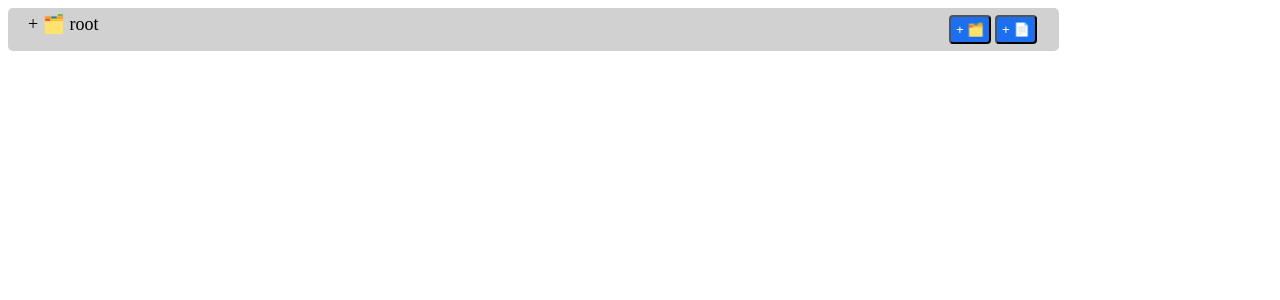
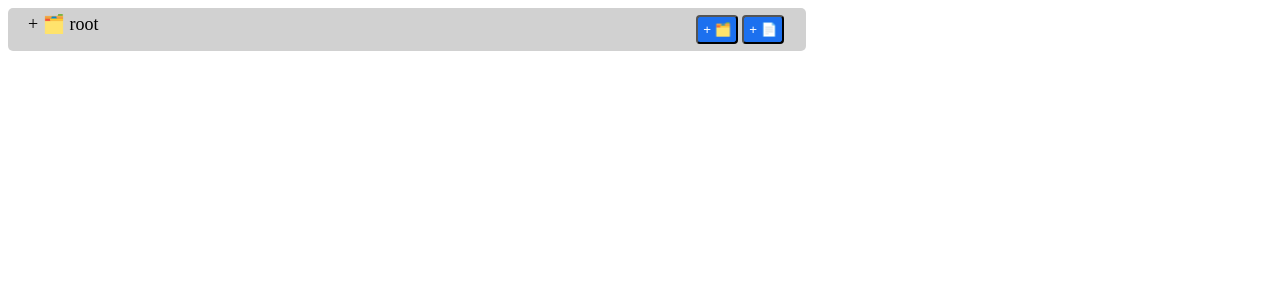
Before and after one commit to AachhyoSama/file-expand-react, a React (Vite) app: page / in a window 1280 px wide. Shown: the top 300 px of the page. Built offline with nearby package versions, Linux system fonts and the light colour scheme.

Commit message:
expand and add new folder

```diff
--- a/src/index.css
+++ b/src/index.css
@@ -11,14 +11,14 @@
     padding: 5px 20px;
     border-radius: 5px;
     margin-bottom: 5px;
-    width: 80%;
+    width: 60%;
 }
 
 .file {
     cursor: pointer;
     padding: 7px;
     margin-bottom: 5px;
-    width: 80%;
+    width: 60%;
     border-bottom: 1px solid black;
 }
 
```
